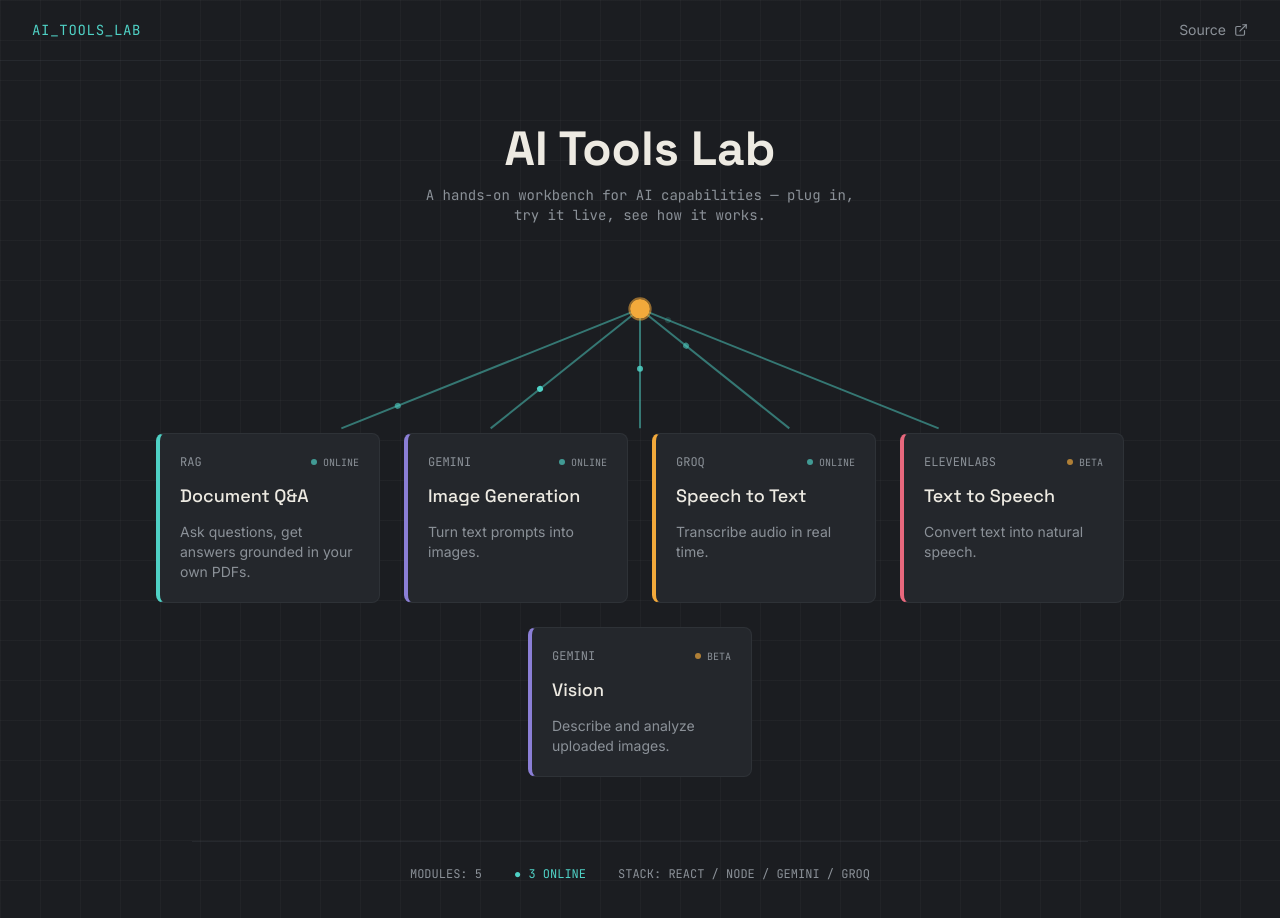
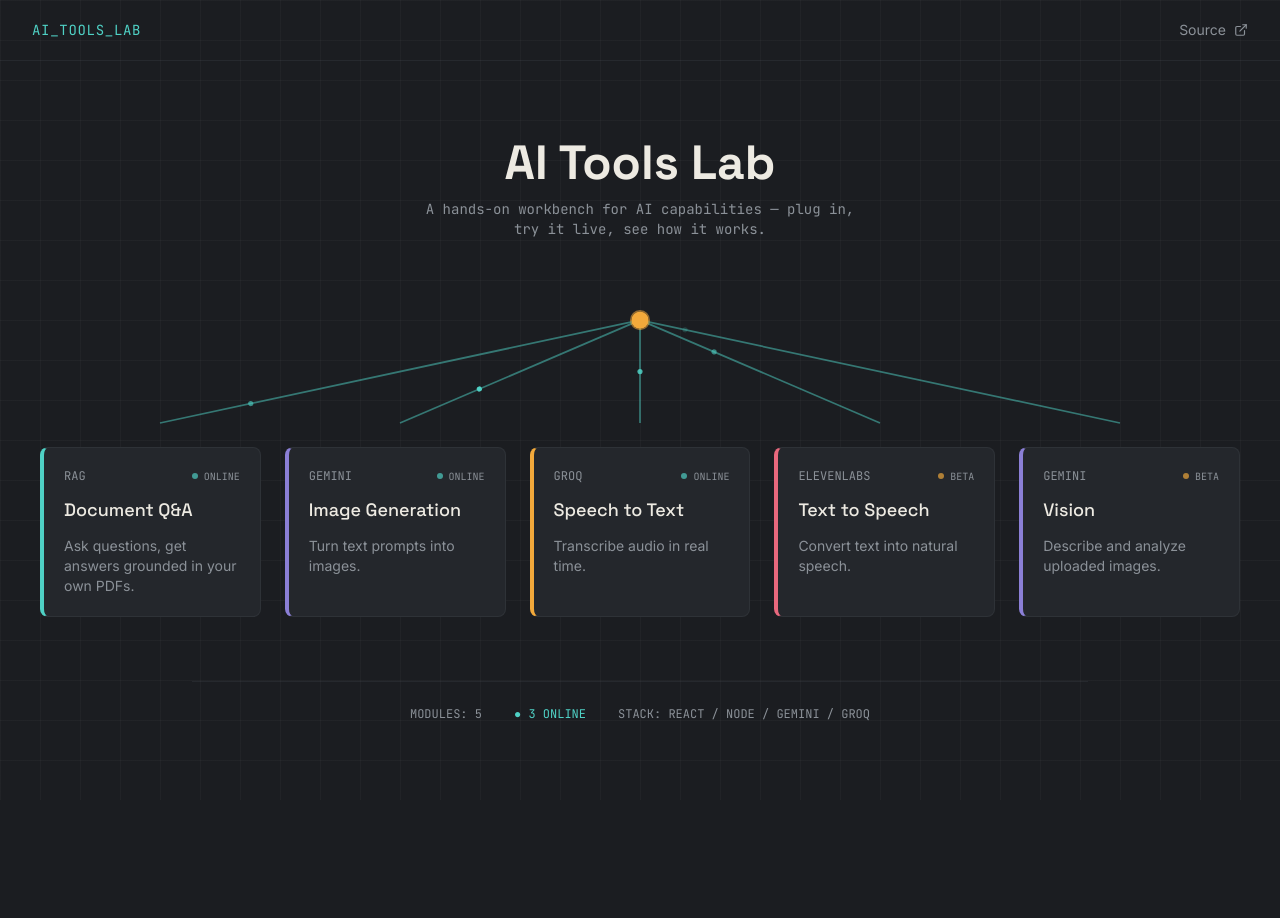
Before and after one commit to ruchit3601/NexaAI, a React (Vite) app in the folder client/: page / in a window 1280 px wide. Shown: the top 918 px of the page. After the commit the page ends 800 px from the top, so only its background shows below. Built offline with nearby package versions, Linux system fonts and the light colour scheme.

Commit message:
feat: update layout and styling for ConnectionLines, Hero, and ModuleCard components

```diff
--- a/client/src/components/ConnectionLines.jsx
+++ b/client/src/components/ConnectionLines.jsx
@@ -1,19 +1,18 @@
 import { motion } from "framer-motion";
 
 export default function ConnectionLines({ count }) {
-  const width = 900;
+  const width = 1400;
   const hubX = width / 2;
   const hubY = 20;
   const cardY = 140;
-  const spacing = width / (count + 1);
 
   return (
     <svg
       viewBox={`0 0 ${width} 160`}
-      className="absolute top-0 left-1/2 -translate-x-1/2 w-full max-w-4xl pointer-events-none overflow-visible"
+      className="absolute top-0 left-1/2 -translate-x-1/2 w-full max-w-[1400px] pointer-events-none overflow-visible"
     >
       {Array.from({ length: count }).map((_, i) => {
-        const targetX = spacing * (i + 1);
+        const targetX = (width / count) * (i + 0.5);
         return (
           <g key={i}>
             <motion.line
@@ -33,10 +32,7 @@ export default function ConnectionLines({ count }) {
           </g>
         );
       })}
-      <motion.circle
-        cx={hubX} cy={hubY} r="10" fill="#F2A93B"
-        initial={{ scale: 0 }} animate={{ scale: 1 }} transition={{ duration: 0.3 }}
-      />
+      <motion.circle cx={hubX} cy={hubY} r="10" fill="#F2A93B" initial={{ scale: 0 }} animate={{ scale: 1 }} transition={{ duration: 0.3 }} />
       <motion.circle
         cx={hubX} cy={hubY} r="10" fill="none" stroke="#F2A93B" strokeWidth="1.5"
         initial={{ scale: 1, opacity: 0.6 }}
--- a/client/src/components/Hero.jsx
+++ b/client/src/components/Hero.jsx
@@ -9,7 +9,7 @@ export default function Hero() {
   return (
     <div className="min-h-screen flex flex-col">
       <Navbar />
-      <section className="flex-1 flex flex-col items-center justify-center px-6 py-16">
+      <section className="flex-1 flex flex-col items-center justify-center px-10 py-16">
         <motion.h1
           initial={{ opacity: 0, y: -10 }}
           animate={{ opacity: 1, y: 0 }}
@@ -27,9 +27,9 @@ export default function Hero() {
           A hands-on workbench for AI capabilities — plug in, try it live, see how it works.
         </motion.p>
 
-        <div className="relative w-full max-w-6xl flex justify-center">
+        <div className="relative w-full max-w-[1400px]">
           <ConnectionLines count={modules.length} />
-          <div className="flex flex-wrap justify-center gap-6 mt-36">
+          <div className="grid grid-cols-2 md:grid-cols-3 lg:grid-cols-5 gap-6 mt-36">
             {modules.map((module, i) => (
               <ModuleCard key={module.id} module={module} index={i} />
             ))}
--- a/client/src/components/ModuleCard.jsx
+++ b/client/src/components/ModuleCard.jsx
@@ -10,7 +10,7 @@ export default function ModuleCard({ module, index }) {
       whileHover={{ y: -4, boxShadow: `0 0 20px ${module.accent}33` }}
       transition={{ delay: 0.6 + index * 0.15, duration: 0.4 }}
       style={{ borderLeftColor: module.accent }}
-      className="bg-deep-slate rounded-lg p-5 w-56 border-l-4 border-y border-r border-muted-steel/10 flex flex-col gap-3 cursor-pointer"
+      className="bg-deep-slate rounded-lg p-5 w-full border-l-4 border-y border-r border-muted-steel/10 flex flex-col gap-3 cursor-pointer"
     >
       <div className="flex items-center justify-between">
         <span className="font-mono text-xs text-muted-steel">{module.tag}</span>
```
